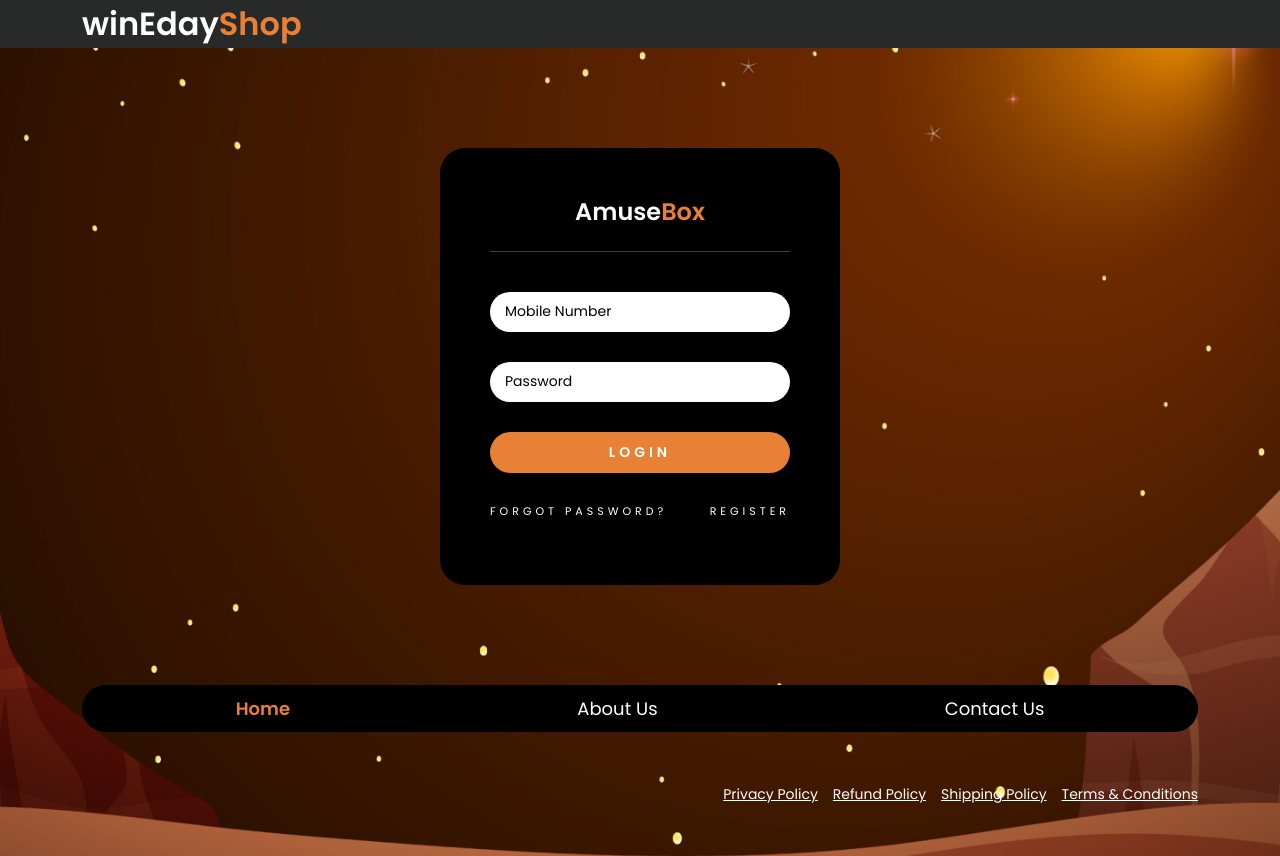
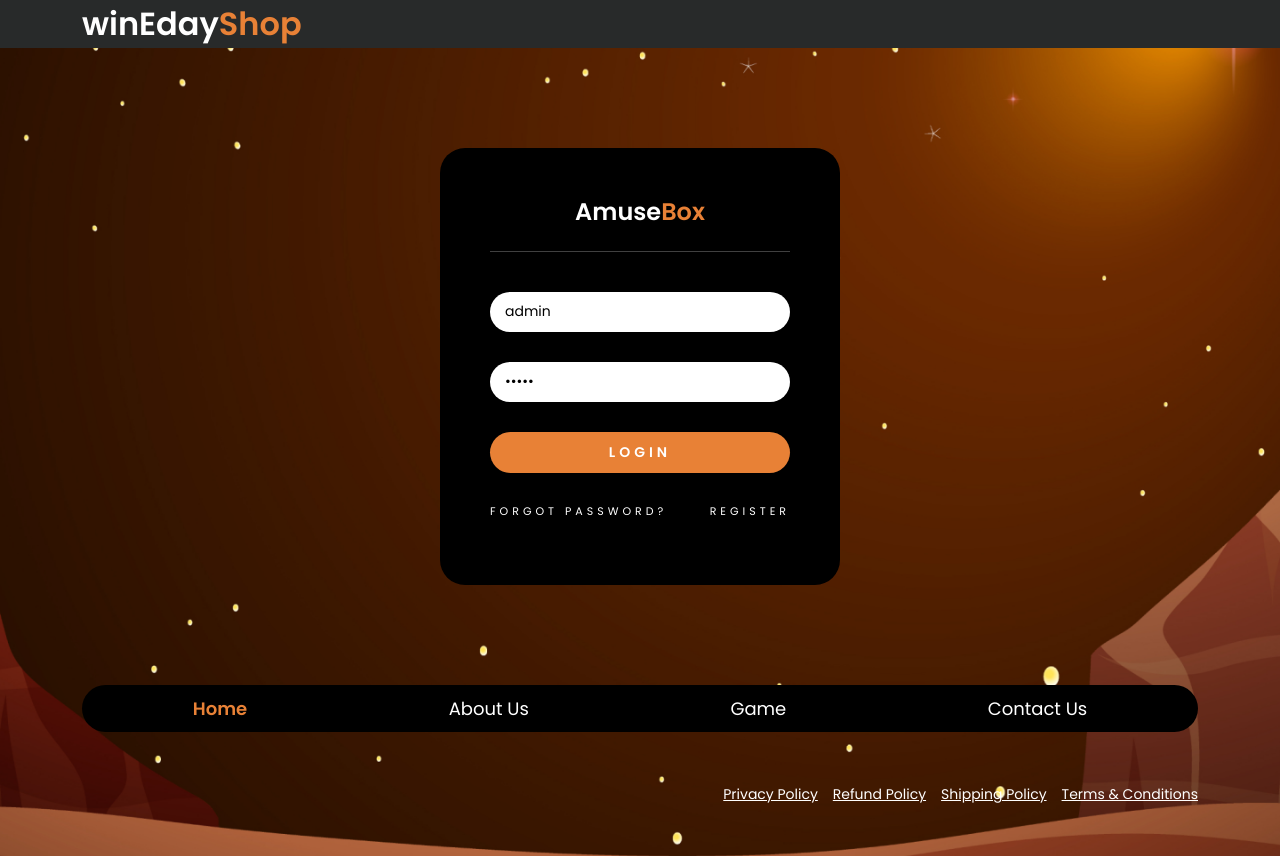
Before and after one commit to Vandan15/e-win-day, a Next.js app: page /login in a window 1280 px wide. Built offline with nearby package versions, Linux system fonts and the light colour scheme.

Commit message:
add login before game route

```diff
--- a/components/Footer.js
+++ b/components/Footer.js
@@ -8,7 +8,7 @@ export default function Footer() {
         <ul className='list'>
             <li><Link href='/'><a target={'_self'} className='active'>Home</a></Link></li>
             <li><Link href='/about-us'><a target={'_self'}>About Us</a></Link></li>
-            {/* <li><Link href='/'><a target={'_self'}>Category</a></Link></li> */}
+            <li><Link href='/game'><a target={'_self'}>Game</a></Link></li>
             <li><Link href='/contact-us'><a target={'_self'}>Contact Us</a></Link></li>
         </ul>
     </div>
--- a/pages/login.js
+++ b/pages/login.js
@@ -1,8 +1,10 @@
 import React from 'react'
 import Header from '../components/Header';
 import Footer from '../components/Footer';
+import { useRouter } from 'next/router';
 
 export default function login() {
+    const router = useRouter();
     return (
         <>
             <Header />
@@ -10,9 +12,9 @@ export default function login() {
                 <div className='login-wrapper'>
                     <h3>Amuse<span className='text-orange'>Box</span></h3>
                     <hr></hr>
-                    <input type='text' className='mt-4' placeholder='Mobile Number'></input>
-                    <input type='password' placeholder='Password'></input>
-                    <input type='submit' value="LOGIN"></input>
+                    <input type='text' className='mt-4' placeholder='Mobile Number' value={'admin'}></input>
+                    <input type='password' placeholder='Password' value={'admin'}></input>
+                    <input type='submit' value="LOGIN" onClick={() => {localStorage.setItem('isLogged',true); router.push('/game')}}></input>
                     <div className='reset'>
                         <p>FORGOT PASSWORD?</p>
                         <p>REGISTER</p>
--- a/styles/global.scss
+++ b/styles/global.scss
@@ -202,6 +202,7 @@ li {
     .bg-wallet {
         background-color: $black-color;
         padding: 50px;
+        margin-bottom: 50px;
         @media (max-width:991px) {
             padding: 30px;
         }
```
Also changed, not shown: pages/game.js (+17 -1 lines).
